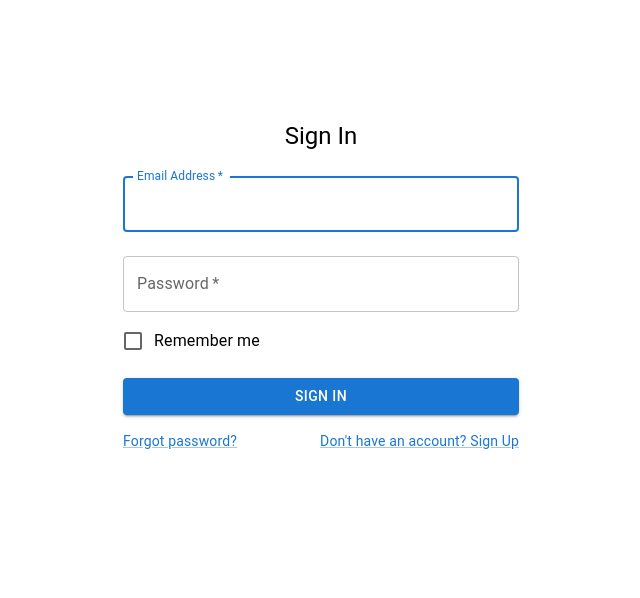
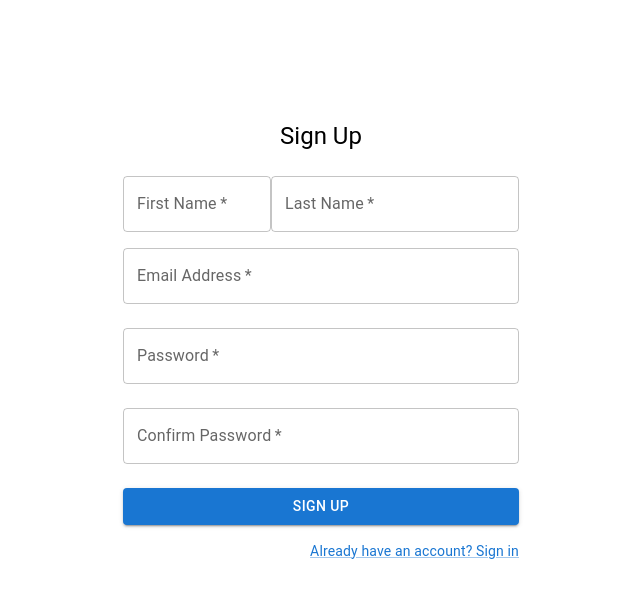
Before and after one commit to craftzmask/inventix, a React (Vite) app: page / in a window 1280 px wide. Shown: the top 598 px of the page, without its empty margins (319-959 px from the left). Built offline with nearby package versions, Linux system fonts and the light colour scheme.

Commit message:
add SignUpForm

```diff
--- a/src/App.jsx
+++ b/src/App.jsx
@@ -1,9 +1,9 @@
-import SignInForm from "./components/SignInForm"
+import SignUpForm from "./components/SignUpForm"
 
 const App = () => {
   return (
     <>
-      <SignInForm />
+      <SignUpForm />
     </>
   )
 }
--- /dev/null
+++ b/src/components/SignUpForm.jsx
@@ -0,0 +1,81 @@
+import { Box, Button, Container, Typography, TextField, Grid, Link } from "@mui/material"
+
+const SignUpForm = () => {
+  return (
+    <Container component="main" maxWidth="xs">
+      <Box
+        sx={{
+          marginTop: 15,
+          display: 'flex',
+          flexDirection: 'column',
+          alignItems: 'center',
+        }}
+      >
+        <Typography component="h1" variant="h5">Sign Up</Typography>
+
+        <Box component="form" sx={{ mt: 3 }}>
+          <Grid container>
+            <Grid item xs>
+              <TextField
+                required
+                label="First Name"
+              />
+            </Grid>
+            <Grid item>
+              <TextField
+                required
+                label="Last Name"
+              />
+            </Grid>
+          </Grid>
+
+          <TextField
+            margin="normal"
+            required
+            fullWidth
+            id="email"
+            name="email"
+            type="email"
+            label="Email Address"
+          />
+          <TextField
+            margin="normal"
+            required
+            fullWidth
+            id="password"
+            name="password"
+            type="password"
+            label="Password"
+          />
+          <TextField
+            margin="normal"
+            required
+            fullWidth
+            id="confirm-password"
+            name="confirm-password"
+            type="password"
+            label="Confirm Password"
+          />
+
+          <Button
+            sx={{ mt: 2, mb: 2 }}
+            fullWidth
+            variant="contained"
+          >
+            Sign Up
+          </Button>
+
+          <Grid container justifyContent="flex-end">
+            <Grid item>
+              <Link href="#" variant="body2">
+                Already have an account? Sign in
+              </Link>
+            </Grid>
+          </Grid>
+        </Box>
+      </Box>
+    </Container>
+  )
+}
+
+export default SignUpForm
```
